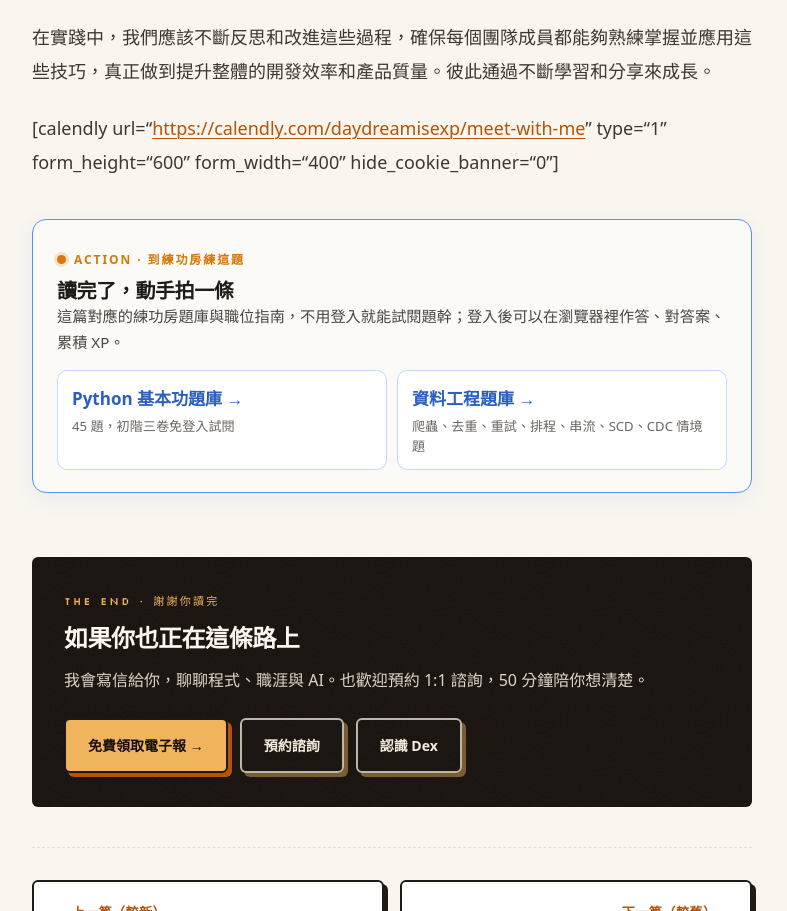
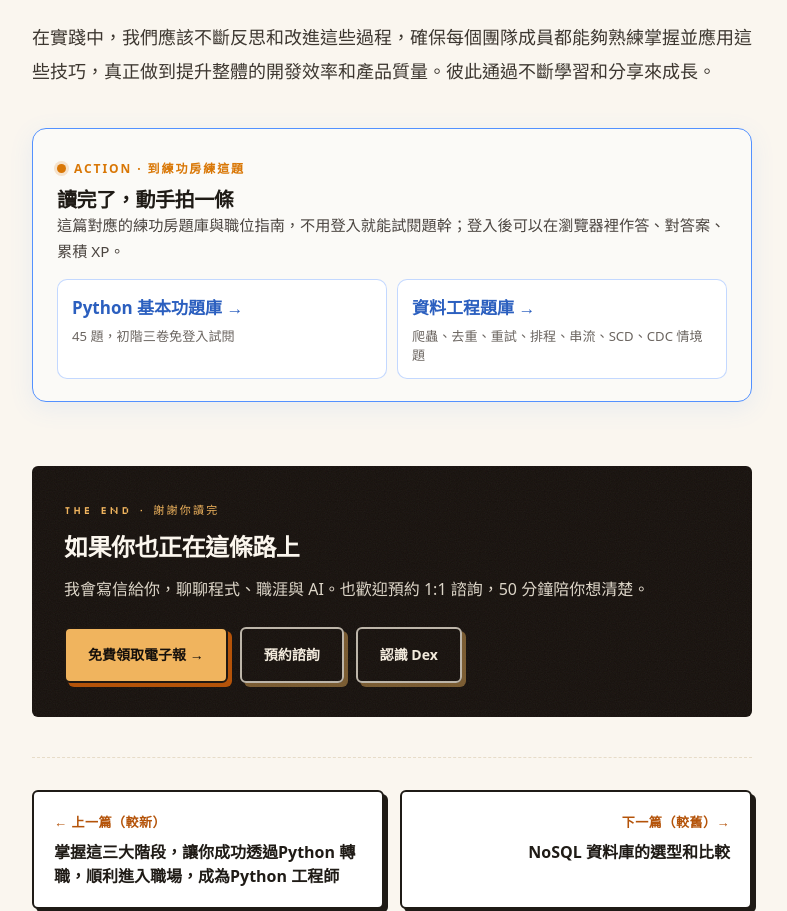
Before and after one commit to lu791019/daydreamdex-astro, an Astro site: page /blog/2024-06-27-python-coding-rules-guide-line-3 in a window 1280 px wide. Shown: the part 10995-11906 px from the top of the page, without its empty margins (90-877 px from the left). Built offline with nearby package versions, Linux system fonts and the light colour scheme; Astro itself is replaced by a stand-in of ours.

Commit message:
fix: 清掉搬站殘留的 WordPress calendly 短碼（兩篇文章尾）
Co-Authored-By: Claude Fable 5.1 <noreply@anthropic.com>
Claude-Session: https://claude.ai/code/session_01RRDLLBPVz8V6Svp2H2SbLq

```diff
--- a/src/content/blog/2024-06-15-nosql-compare-and-selection-2.md
+++ b/src/content/blog/2024-06-15-nosql-compare-and-selection-2.md
@@ -95,5 +95,3 @@ gym:
 最後附上調研比較的表格，給大家參考
 
 ![](/images/NoSQLCompare-1024x507-1.webp "NoSQLCompare")
-
-\[calendly url="https://calendly.com/daydreamisexp/meet-with-me" type="1" form\_height="600" form\_width="400" hide\_cookie\_banner="0"\]
--- a/src/content/blog/2024-06-27-python-coding-rules-guide-line-3.md
+++ b/src/content/blog/2024-06-27-python-coding-rules-guide-line-3.md
@@ -147,5 +147,3 @@ Git Pull Request (PR) 流程範例涵蓋了以下關鍵步驟：
 這次講座強調了在團隊協作中保持程式碼清晰、可維護的重要性。透過使用最佳實踐、遵循PEP 8規範和進行有效的程式碼審查，我們能夠大幅提高代碼質量，促進團隊高效合作。這不僅有助於當前項目的成功，還能為未來的開發奠定堅實的基礎。
 
 在實踐中，我們應該不斷反思和改進這些過程，確保每個團隊成員都能夠熟練掌握並應用這些技巧，真正做到提升整體的開發效率和產品質量。彼此通過不斷學習和分享來成長。
-
-\[calendly url="https://calendly.com/daydreamisexp/meet-with-me" type="1" form\_height="600" form\_width="400" hide\_cookie\_banner="0"\]
```
